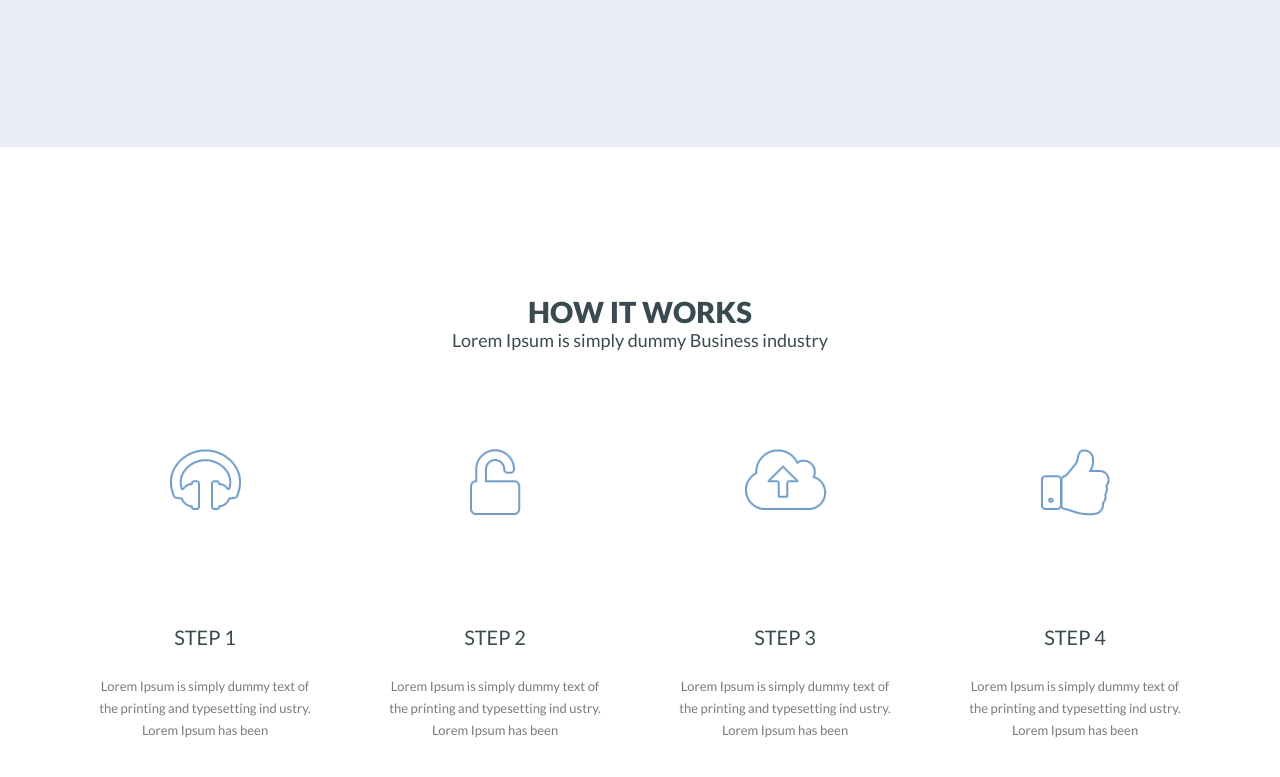
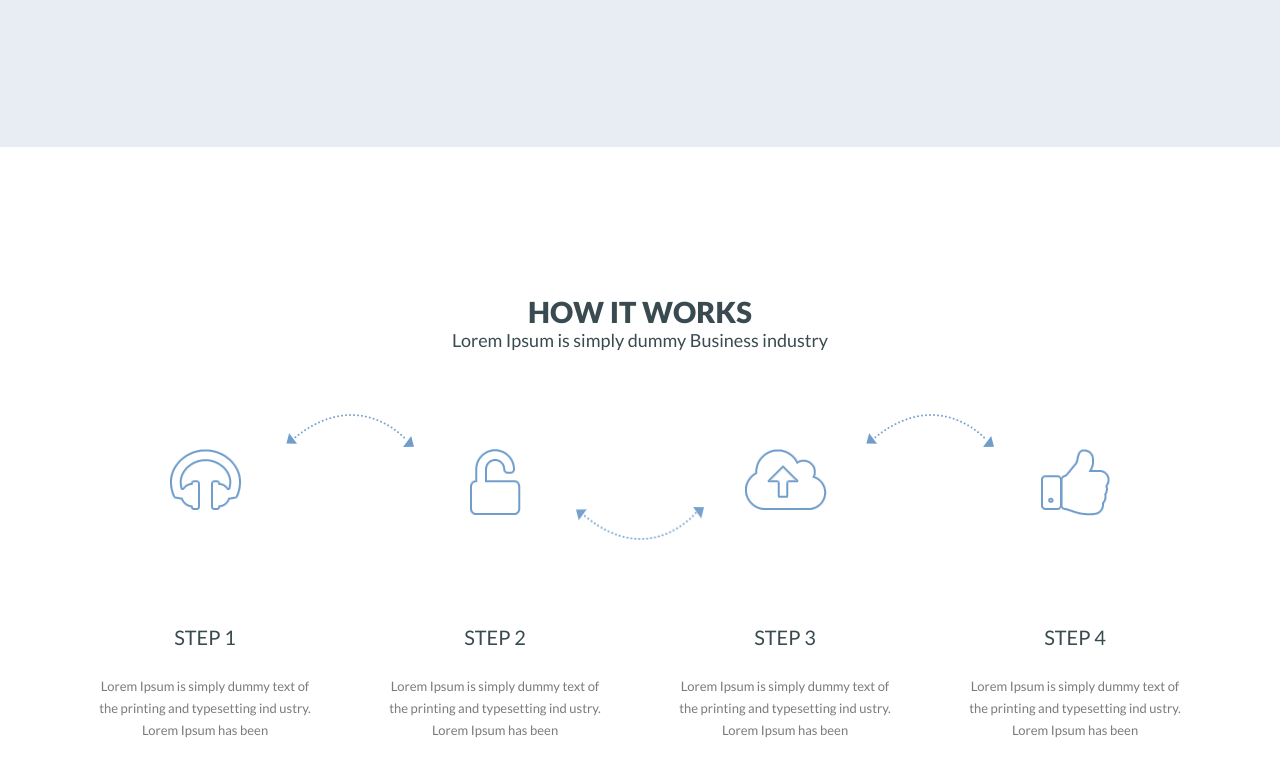
Before and after one commit to bsodss/webProject, a plain HTML site: page src/index.html in a window 1280 px wide. Shown: the part 2982-3759 px from the top of the page. Drawn offline with Linux system fonts and the light colour scheme.

Commit message:
add lines in steps

```diff
--- a/src/index.html
+++ b/src/index.html
@@ -293,6 +293,11 @@
                                 ustry. Lorem Ipsum has been
                             </div>
                         </div>
+
+                        <div class="steps-card__topline">
+                            <img src="icons/steps/top-line.png" alt="top line">
+                        </div>
+
                     </div>
                     <div class="steps-card">
                         <div class="steps-card__image">
@@ -307,6 +312,9 @@
                                 ustry. Lorem Ipsum has been
                             </div>
                         </div>
+                        <div class="steps-card__bottomline">
+                            <img src="icons/steps/bottom-line.png" alt="top line">
+                        </div>
                     </div>
                     <div class="steps-card">
                         <div class="steps-card__image">
@@ -320,6 +328,10 @@
                                 Lorem Ipsum is simply dummy text of the printing and typesetting ind
                                 ustry. Lorem Ipsum has been
                             </div>
+                        </div>
+
+                        <div class="steps-card__topline">
+                            <img src="icons/steps/top-line.png" alt="top line">
                         </div>
                     </div>
                     <div class="steps-card">
--- a/src/sass/_steps.scss
+++ b/src/sass/_steps.scss
@@ -62,5 +62,29 @@
             color: #7b7b7b;
             margin-top: 28px;
         }
+
+        position: relative;
+
+        &__topline {
+            position: absolute;
+            img {
+                width: 128px;
+                height: 33px;
+            }
+
+            top: -12%;
+            left: 78%;
+        }
+
+        &__bottomline {
+            position: absolute;
+            img {
+                width: 128px;
+                height: 33px;
+            }
+
+            top: 20%;
+            left: 78%;
+        }
     }
 }
```
Also changed, not shown: src/css/style.css, src/icons/steps/bottom-line.png (added), src/icons/steps/top-line.png (added), 1 other file.
